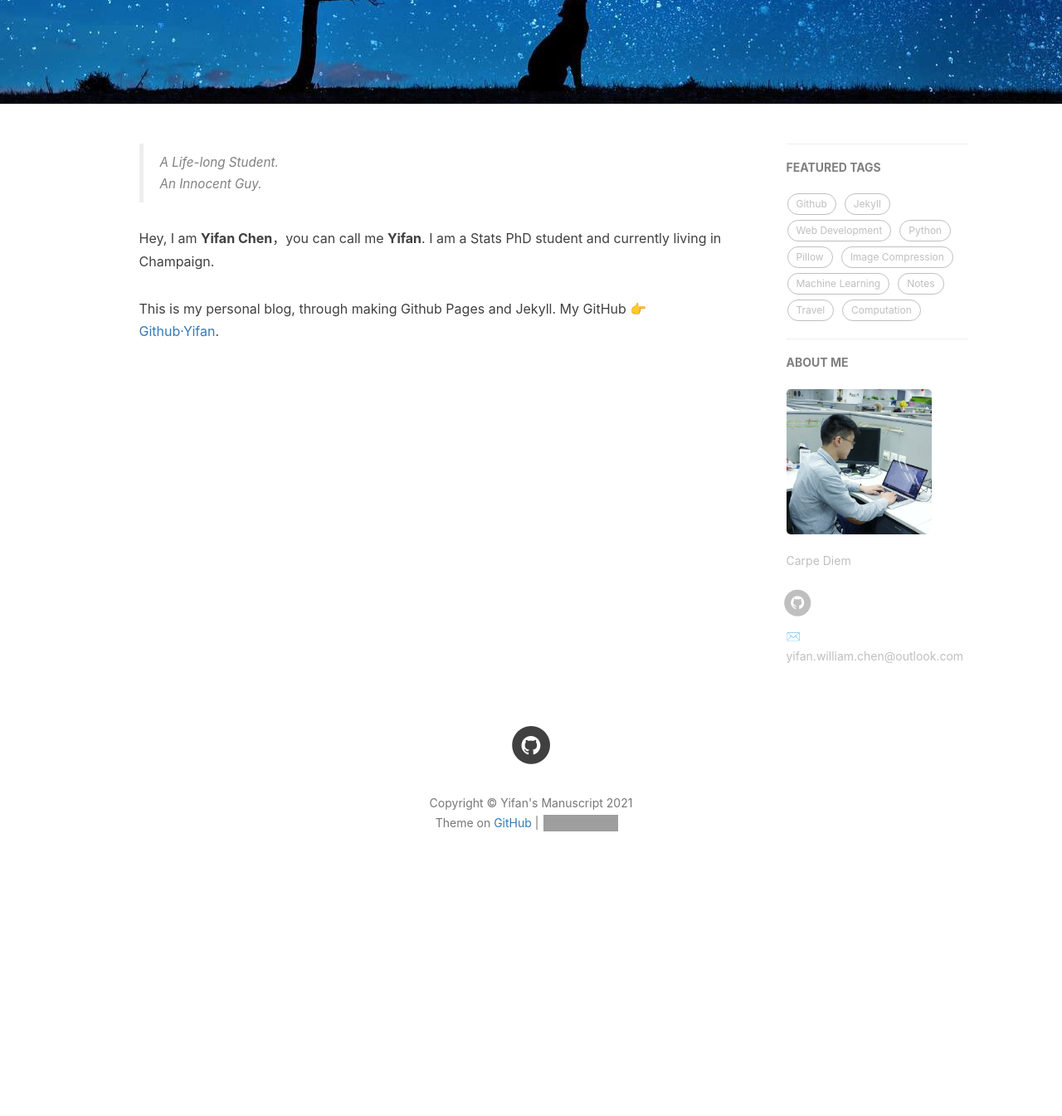
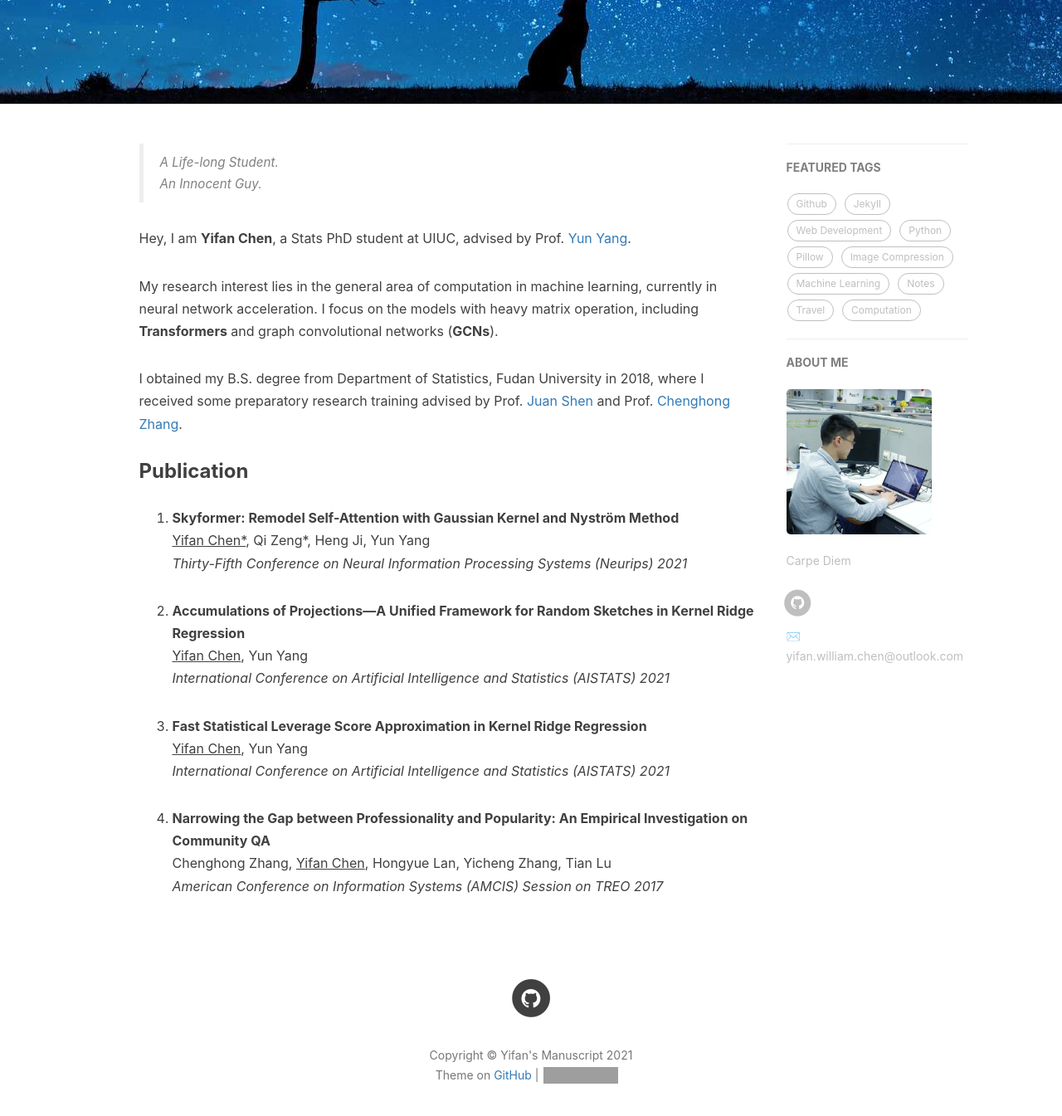
Before and after one commit to Freefighter/Freefighter.github.io, a Jekyll site: the page built from about.html, in a window 1280 px wide and 1400 px high, scrolled down 285 px. Shown: the top 1345 px of the window at 83% size. Built offline with Jekyll 4.4.1, drawn with Linux system fonts in a browser that asks for light colours; nearby versions of some CDN libraries; comment, search, counter and statistics services are not loaded; before the commit the page ends 1381 px from its top, so only the background shows below that; grey boxes are pictures that could not be loaded.

Commit message:
new about.index

```diff
--- a/about.html
+++ b/about.html
@@ -5,6 +5,48 @@ description: "Hey, this is Yifan."
 header-img: "img/page-bg-about.jpg"
 ---
 
+<!-- English Version -->
+<div class="en post-container">
+    <blockquote><p>A Life-long Student.<br>
+    An Innocent Guy. </p></blockquote>
+
+    <p>Hey, I am <strong>Yifan Chen</strong>, a Stats PhD student at UIUC, advised by Prof. <a href="https://sites.google.com/site/yunyangstat/">Yun Yang</a>.</p>
+
+    <!-- <p>This is my personal blog, through making Github Pages and Jekyll. My GitHub 👉 <a href="http://github.com/Freefighter">Github·Yifan</a>.</p> -->
+
+    <p>My research interest lies in the general area of computation in machine learning, currently in neural network acceleration.
+    I focus on the models with heavy matrix operation, including <strong>Transformers</strong> and graph convolutional networks (<strong>GCNs</strong>).</p>
+
+    <p>I obtained my B.S. degree from Department of Statistics, Fudan University in 2018, where I received some preparatory research training advised by Prof. <a href="https://www.fdsm.fudan.edu.cn/en/teacher/preview.aspx?UID=141685">Juan Shen</a> and Prof. <a href="https://www.fdsm.fudan.edu.cn/en/teacher/preview.aspx?UID=1859">Chenghong Zhang</a>.</p>
+
+
+</div>
+
+<div class="en publication">
+    <h3>Publication</h3>
+
+    <ol>
+    <li><p><B>Skyformer: Remodel Self-Attention with Gaussian Kernel and Nystr<span>&ouml;</span>m Method</B></br>
+        <U>Yifan Chen*</U>, Qi Zeng*, Heng Ji, Yun Yang</br>
+        <I>Thirty-Fifth Conference on Neural Information Processing Systems (Neurips) 2021</I></p></li>
+    <li><p><B>Accumulations of Projections—A Unified Framework for Random Sketches in Kernel Ridge Regression</B></br>
+        <U>Yifan Chen</U>, Yun Yang</br>
+        <I>International Conference on Artificial Intelligence and Statistics (AISTATS) 2021</I></p></li>
+    <li><p><B>Fast Statistical Leverage Score Approximation in Kernel Ridge Regression</B></br>
+        <U>Yifan Chen</U>, Yun Yang</br>
+        <I>International Conference on Artificial Intelligence and Statistics (AISTATS) 2021</I></p></li>
+    <li><p><B>Narrowing the Gap between Professionality and Popularity: An Empirical Investigation on Community QA</B></br>
+        Chenghong Zhang, <U>Yifan Chen</U>, Hongyue Lan, Yicheng Zhang, Tian Lu</br>
+        <I>American Conference on Information Systems (AMCIS) Session on TREO 2017</I></p></li>
+    </ol>
+
+    <!-- <p>This is my personal blog, through making Github Pages and Jekyll. My GitHub 👉 <a href="http://github.com/Freefighter">Github·Yifan</a>.</p> -->
+
+
+
+</div>
+
+<!--
 <!-- Language Selector -->
 <!-- <select class="sel-lang" onchange= "onLanChange(this.options[this.options.selectedIndex].value)">
     <option value="0" selected> 中文 Chinese </option>
@@ -48,7 +89,11 @@ header-img: "img/page-bg-about.jpg"
 
 </div>
 
-<!-- Handle Language Change
+
+
+
+
+Handle Language Change
 <script type="text/javascript">
     // get nodes
     var $zh = document.querySelector(".zh");
```
Also changed, not shown: other parts of about.html (+1 -2 lines), img/page-bg-pub.jpg (added).
